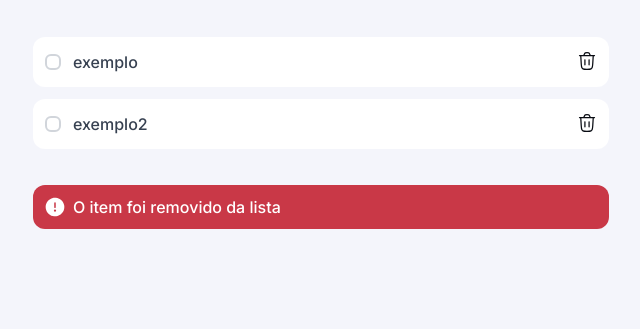
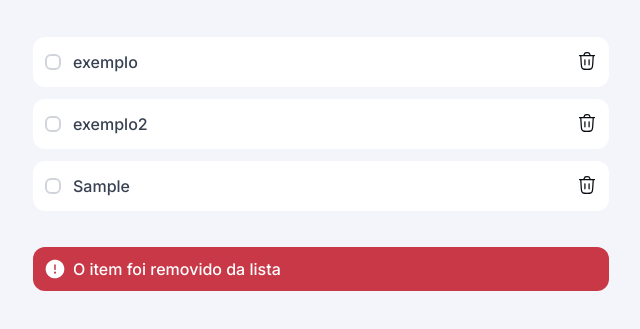
Before and after one commit to RodrigoCarrico01/Project_lista_compras, a plain HTML site: page index.html in a window 1280 px wide. Both pictures are taken after typing "Sample" into the empty fields and a click on the button "Adicionar Item". Shown: the part 309-638 px from the top of the page, without its empty margins (319-959 px from the left). Drawn offline with Linux system fonts and the light colour scheme.

Commit message:
already adding items :)

```diff
--- a/index.html
+++ b/index.html
@@ -26,8 +26,8 @@
     <div class="container">
       <form>
         <div class="add-item">
-          <input type="text" placeholder="Adicione um novo item">
-          <button>Adicionar Item</button>
+          <input type="text" id="addItem" placeholder="Adicione um novo item">
+          <button type="submit" >Adicionar Item</button>
         </div>
         <div class="items-wrapper">
           <ul id="items-list" role="list">
@@ -47,7 +47,7 @@
                 <input type="checkbox">
                 exemplo2
               </label>
-              <button class="btn-delete">
+              <button type="reset" class="btn-delete">
                 <img src="assets/icons/remove.svg" alt="icon de caixote do lixo">
               </button>
             </li>
--- a/scripts.js
+++ b/scripts.js
@@ -1,6 +1,43 @@
 const form = document.querySelector("form")
+const input = document.getElementById("addItem")
+const itemArea = document.getElementById("items-list")
 
+form.addEventListener("submit",(event) => {
+  event.preventDefault()
+  let item = input.value
+  createItem(item)
+})
 
-form.onsubmit = (event) => {
-  event.preventDefault()
+function createItem(item){
+  try{
+    let text = item
+    const newItem = document.createElement("li")
+    const newItemLabel = document.createElement("label")
+    const newItemInput = document.createElement("input")
+    const newItemDeleteButton = document.createElement("button")
+    const newItemDeleteImage = document.createElement("img")
+
+    newItem.classList.add("item")
+    newItemDeleteButton.classList.add("btn-delete")
+    newItemDeleteImage.src = "assets/icons/remove.svg"
+    newItemLabel.textContent = text
+    newItemDeleteButton.type = "reset"
+    newItemInput.type = "checkbox"
+
+    newItemDeleteButton.appendChild(newItemDeleteImage)
+    newItemLabel.prepend(newItemInput)
+    newItem.append(newItemLabel, newItemDeleteButton)
+
+    itemArea.append(newItem)
+  } catch(error){
+    console.log(error)
+    alert("Não foi possível criar um item. Tente novamente mais tarde.")
+  }
 }
+
+/*
+Eu quero:
+1. Capturar o que a pessoa escreve no input
+2. Usar o que a pessoa escreve para criar um item
+3.
+*/
```
